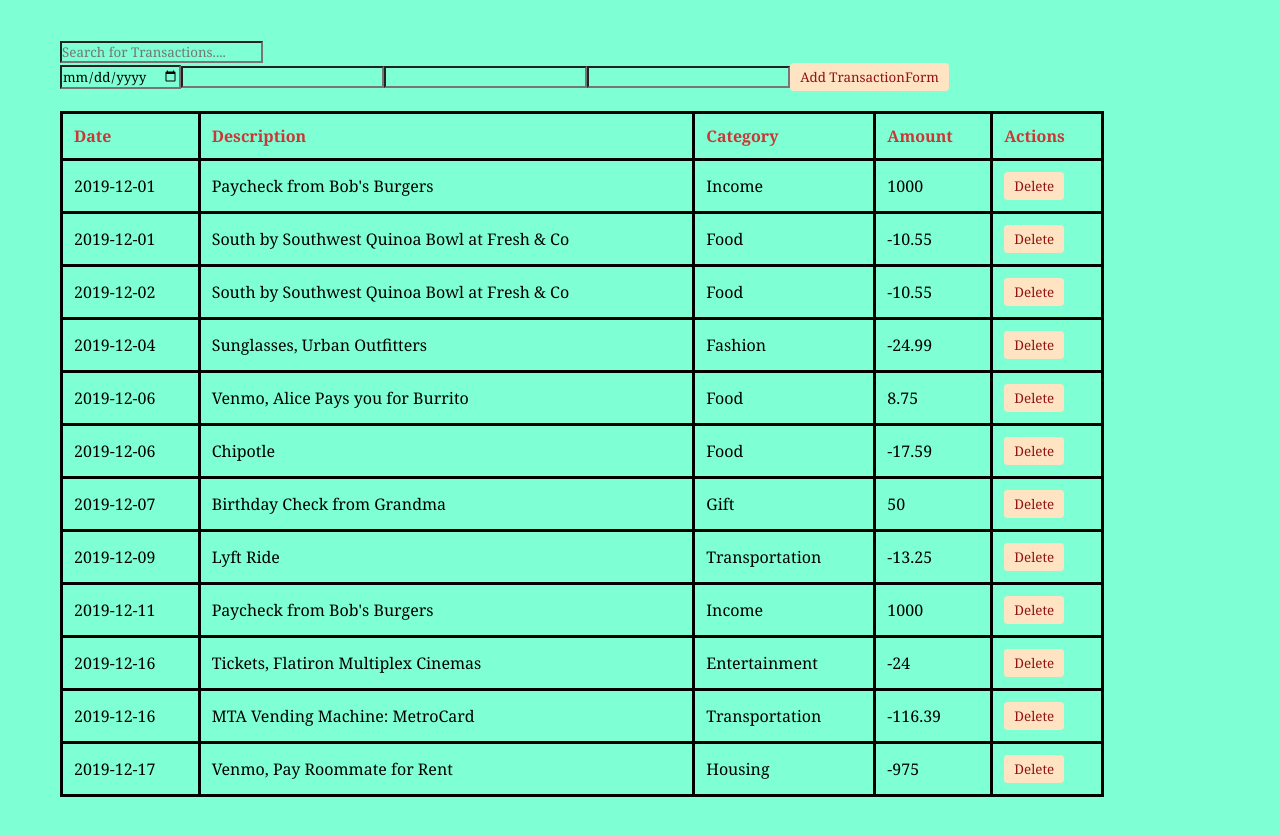
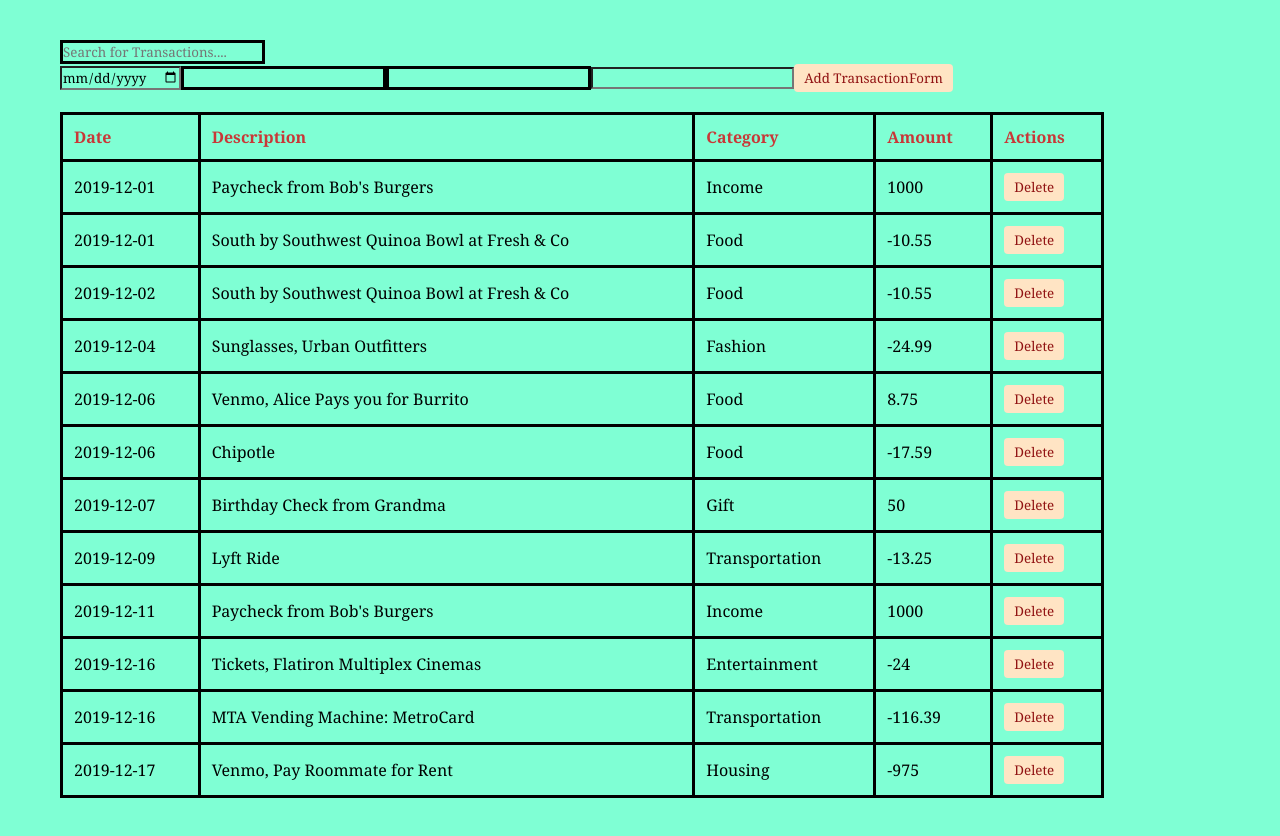
Before and after one commit to Markcryp/flatironbank, a React (Create React App) app: page / in a window 1280 px wide. Built offline with nearby package versions, Linux system fonts and the light colour scheme; data requests are answered from the project's data file.

Commit message:
styles searchbar

```diff
--- /dev/null
+++ b/src/Components/SearchBar.css
@@ -0,0 +1,3 @@
+input[type="text"] {
+    border: 3px solid black;
+}
--- a/src/Components/SearchBar.js
+++ b/src/Components/SearchBar.js
@@ -1,5 +1,5 @@
 import React from 'react';
-
+import './SearchBar.css';
 
 function SearchBar({setSearchTerm}) {
     return (
```
